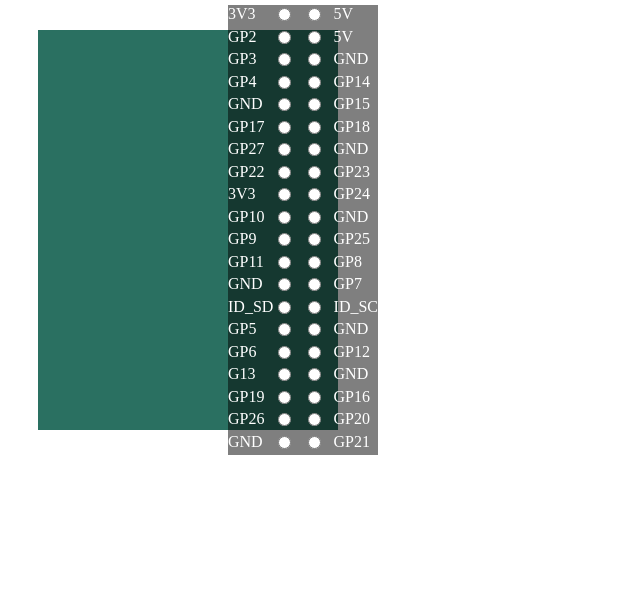
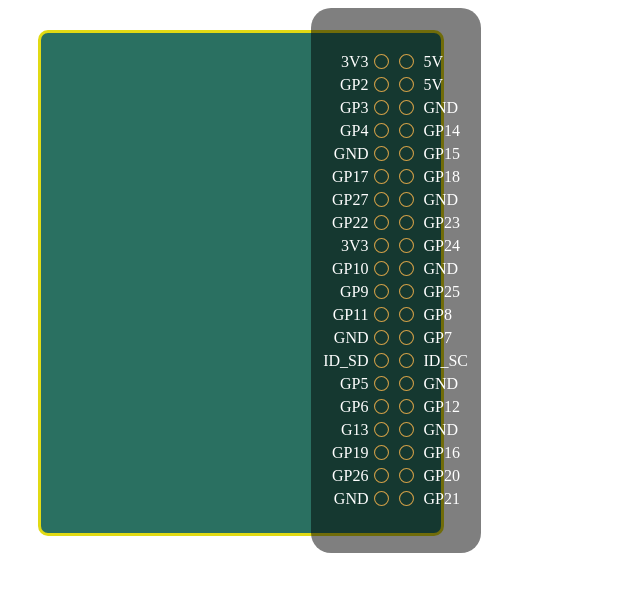
Before and after one commit to filippoitaliano/gpio-pin-select, a plain HTML site: page index.html in a window 1280 px wide. Shown: the whole page, without its empty margins (0-640 px from the left). Drawn offline with Linux system fonts and the light colour scheme.

Commit message:
style improvements

```diff
--- a/GpioPinSelect.js
+++ b/GpioPinSelect.js
@@ -36,14 +36,16 @@ class GpioPinSelect {
       if (index % 2 == 0) {
         return (`
           <div class="gpio-pin-select--first-label">${pin.name}</div>
-          <div class="gpio-pin-select--first-radio">
+          <div class="gpio-pin-select--radio gpio-pin-select--first-radio">
             <input type="radio" name="gpio-pin-select--gpio" id="${pin.id}" value="${pin.id}">
+            <label for="${pin.id}"><span></span></label>
           </div>
         `);
       }
       return (`
-        <div class="gpio-pin-select--second-radio">
+        <div class="gpio-pin-select--radio gpio-pin-select--second-radio">
           <input type="radio" name="gpio-pin-select--gpio" id="${pin.id}" value="${pin.id}">
+          <label for="${pin.id}"><span></span></label>
         </div>
         <div class="gpio-pin-select--second-label">${pin.name}</div>
       `);
--- a/style.css
+++ b/style.css
@@ -1,20 +1,35 @@
 .gpio-pin-select--raspberry {
-  width: 300px;
-  height: 400px;
+  width: 400px;
+  height: 500px;
   background-color: #2A7061;
   position: relative;
   margin: 30px;
+  border-radius: 10px;
+  border: solid 3px #E1DA14;
 }
 
 .gpio-pin-select--pins {
   width: 150px;
-  height: 450px;
+  height: 455px;
   background-color: rgba(0, 0, 0, 0.5);
   position: absolute;
   right: -40px;
   top: -25px;
   display: grid;
-  grid-template-columns: repeat(4, 1fr);
+  grid-template-columns: 1fr 20px 20px 1fr;
+  grid-template-rows: repeat(20, 18px);
+  column-gap: 5px;
+  row-gap: 5px;
+  padding: 45px 10px;
+  border-radius: 20px;
+}
+
+.gpio-pin-select--first-label {
+  text-align: end;
+}
+
+.gpio-pin-select--second-label {
+  text-align: start;
 }
 
 .gpio-pin-select--first-label, .gpio-pin-select--second-label {
@@ -36,3 +51,19 @@
 .gpio-pin-select--second-label {
   grid-column-start: 4;
 }
+
+.gpio-pin-select--radio input {
+  display: none !important;
+}
+
+.gpio-pin-select--radio input + label span {
+  display: inline-block;
+  width: 15px;
+  height: 15px;
+  vertical-align: bottom;
+  background-image: url('./radio.svg');
+  background-size: 15px 15px;
+  margin-bottom: 2px;
+  background-repeat: no-repeat;
+  cursor: pointer;
+}
```
Also changed, not shown: radio.svg (added).
